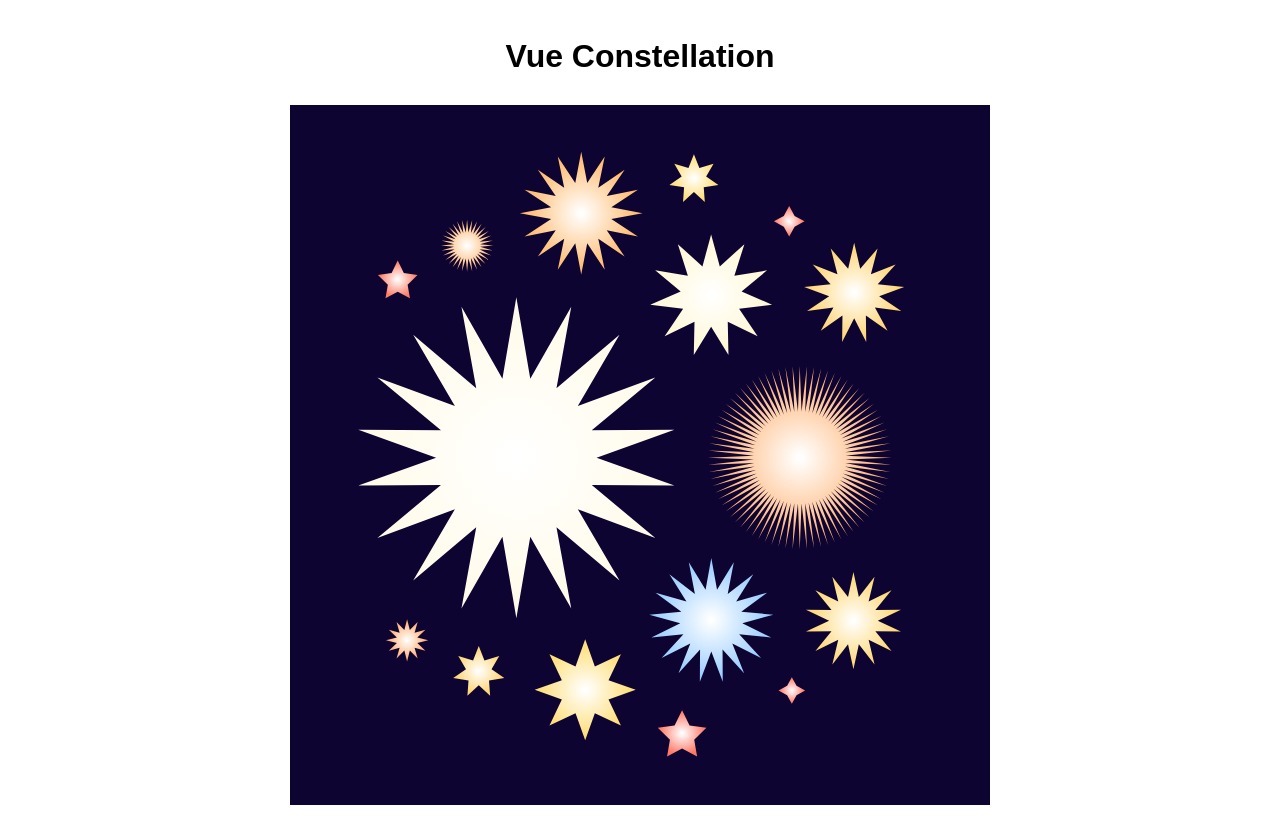
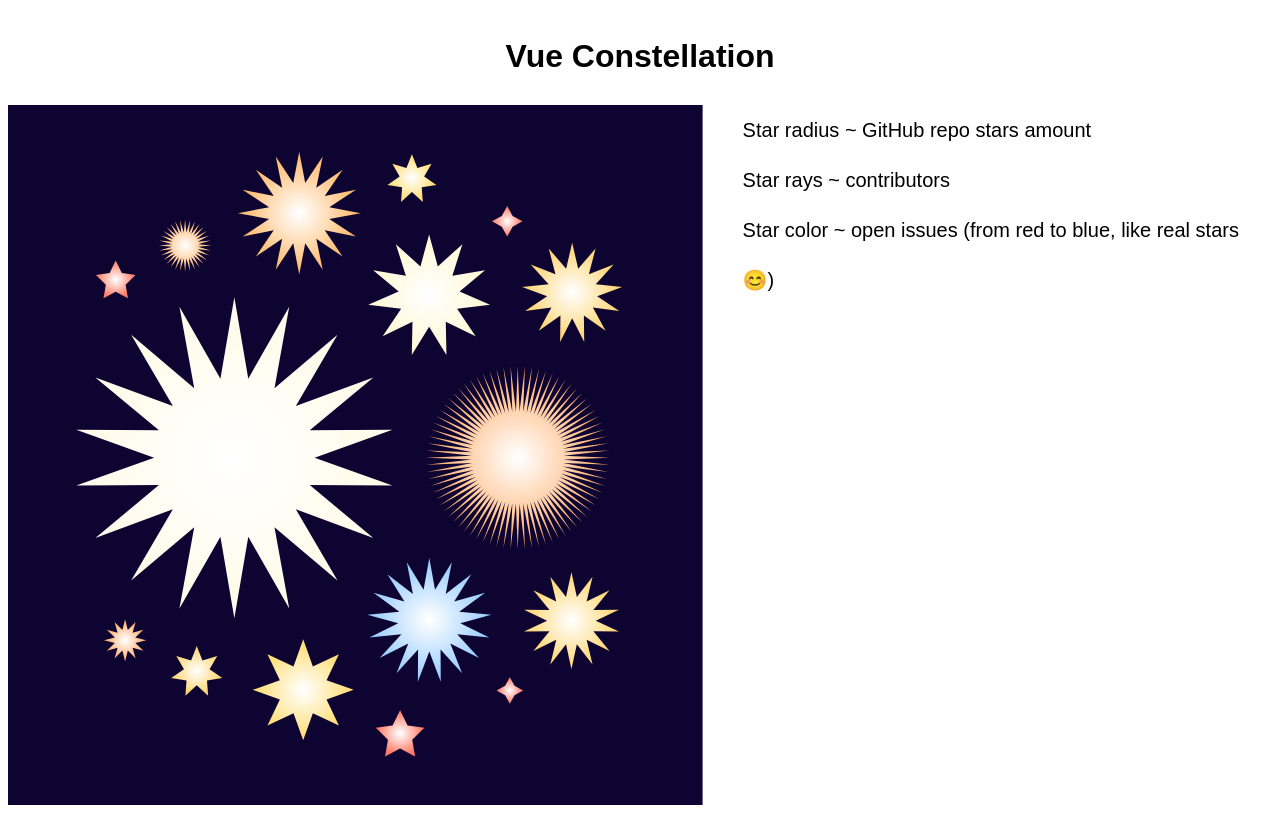
Before and after one commit to NataliaTepluhina/vue-d3-example, a Vue app: page / in a window 1280 px wide. Built offline with nearby package versions, Linux system fonts and the light colour scheme.

Commit message:
Added a legend

```diff
--- a/src/components/Chart.vue
+++ b/src/components/Chart.vue
@@ -1,7 +1,7 @@
 <template>
   <div class="wrapper">
     <h1>Vue Constellation</h1>
-    <div>
+    <div class="image-wrapper">
       <svg width="700" height="700">
         <rect width="100%" height="100%" fill="#0E0432" />
         <g
@@ -26,6 +26,11 @@
           ></path>
         </g>
       </svg>
+      <div class="legend">
+        <p>Star radius ~ GitHub repo stars amount</p>
+        <p>Star rays ~ contributors</p>
+        <p>Star color ~ open issues (from red to blue, like real stars 😊)</p>
+      </div>
     </div>
     <div class="description" v-if="tooltipVisible" :style="tooltipPosition">
       <h3>{{ tooltipRepo.name }}</h3>
@@ -152,10 +157,17 @@ export default {
 h1 {
   padding-bottom: 30px;
 }
-svg {
-  margin: 0 auto;
+
+.image-wrapper {
+  display: flex;
+  justify-content: center;
 }
-
+.legend {
+  padding-left: 40px;
+  font-size: 20px;
+  line-height: 50px;
+  text-align: left;
+}
 .transform {
   transition: all 0.5s ease-in;
 }
@@ -171,7 +183,7 @@ svg {
   position: absolute;
   font-size: 16px;
   text-align: center;
-  background: rgba(30, 30, 30, 0.9);
+  background: rgba(30, 30, 30, 0.95);
   padding: 10px 15px;
   z-index: 5;
   height: 120px;
```
